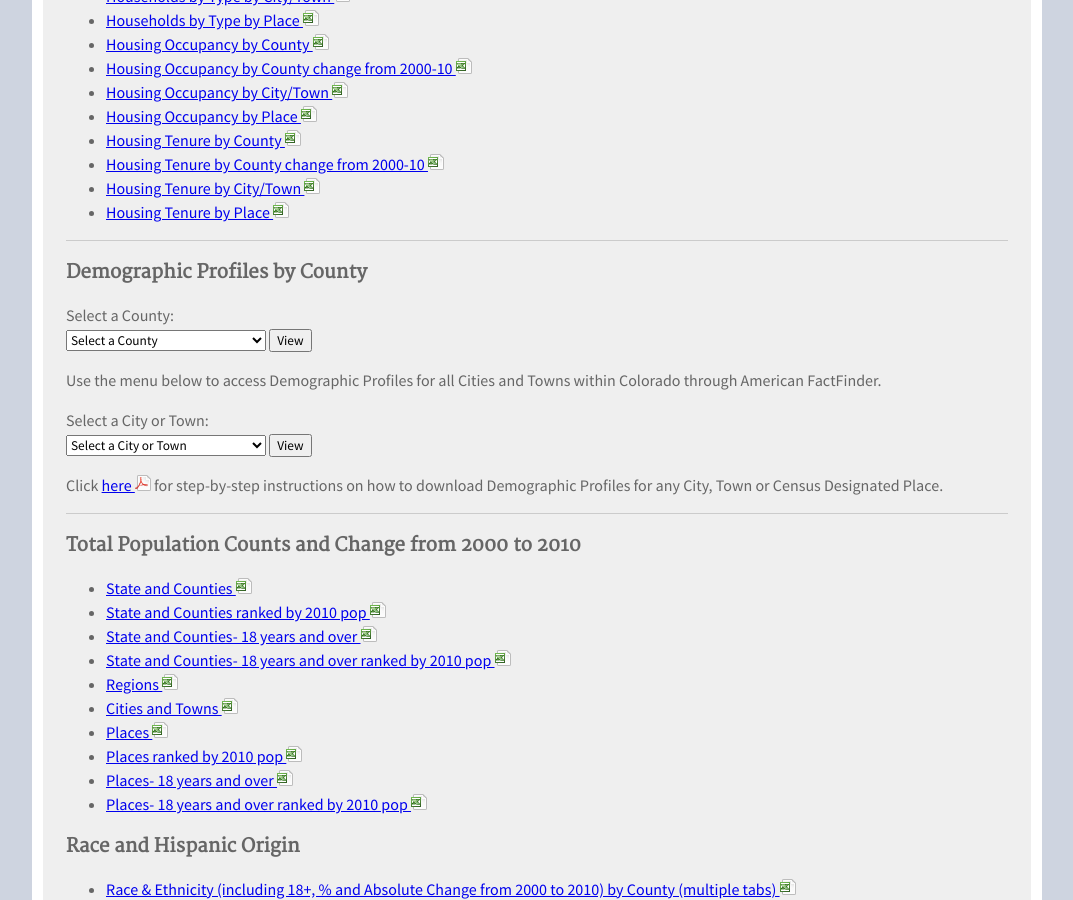
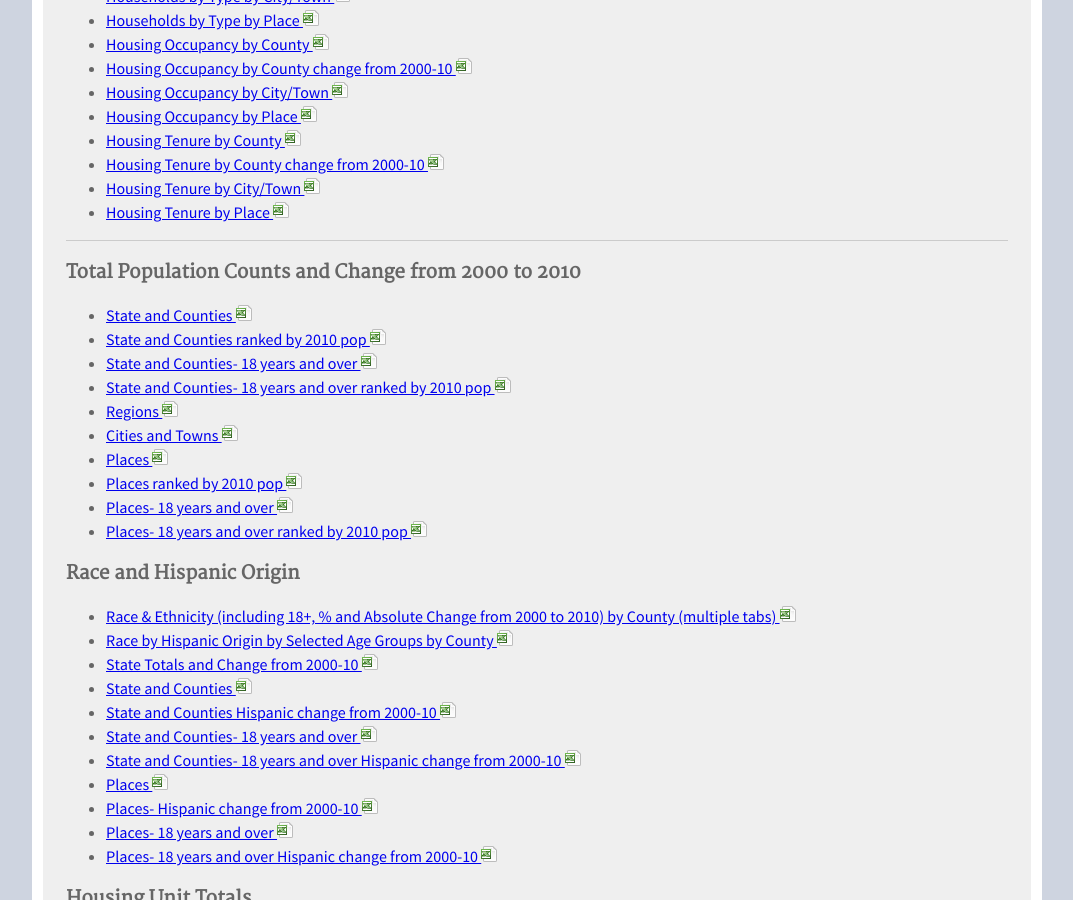
Before and after one commit to TBleess/Website_New, a Jekyll site: the page built from pages/5_CensusACS/census-data-2010.md, in a window 1280 px wide and 900 px high, scrolled down 1303 px. Shown: the whole window, without its empty margins (103-1176 px from the left). Built offline with Jekyll 4.4.1, drawn with Linux system fonts in a browser that asks for light colours.

Commit message:
Removed Demographic Profiles

```diff
--- a/pages/5_CensusACS/census-data-2010.md
+++ b/pages/5_CensusACS/census-data-2010.md
@@ -62,18 +62,6 @@ Released May 19th 2011, the Demographic Profiles provide 2010 Census data on age
 
 ----
 
-### Demographic Profiles by County
-
-{% include _2010profileCounty.html %}
-
-Use the menu below to access Demographic Profiles for all Cities and Towns within Colorado through American FactFinder.
-
-{% include _2010profileAFF.html %}
-
-Click [here ![pdf](/images/page_white_acrobat.png 'download pdf file')](https://storage.cloud.google.com/maps-static/Accessing%20the%20Demographic%20Profile%20for%20a%20City_April13.pdf) for step-by-step instructions on how to download Demographic Profiles for any City, Town or Census Designated Place.
-
-----
-
 ### Total Population Counts and Change from 2000 to 2010
 
 - [State and Counties ![xls](/images/page_white_excel.png 'download xls file')](https://storage.cloud.google.com/maps-static/total%20pop%20change%20counties.xls)
```
